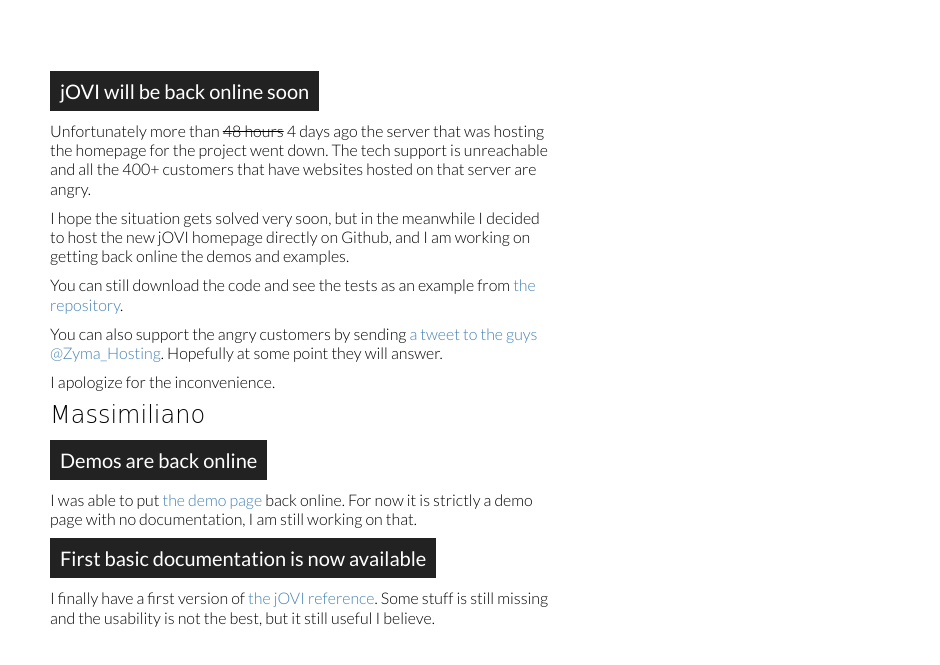
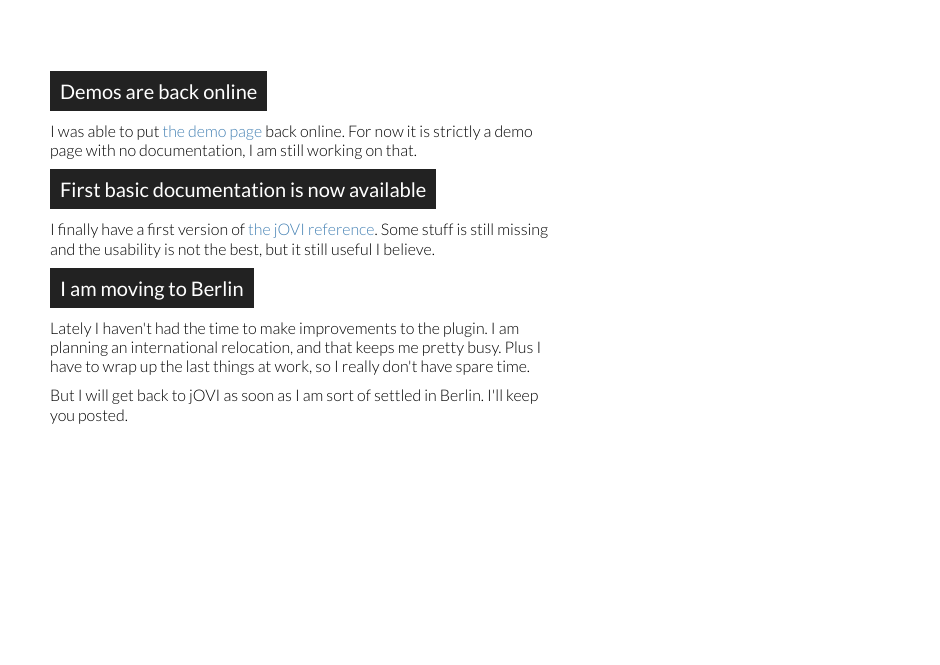
Before and after one commit to mmarcon/jOVI, a plain HTML site: page index.html in a window 1280 px wide. Shown: the part 109-774 px from the top of the page, without its empty margins (340-1280 px from the left). Drawn offline with Linux system fonts and the light colour scheme; a web font is replaced by a local one.

Commit message:
Updated home page.

```diff
--- a/index.html
+++ b/index.html
@@ -18,32 +18,6 @@
 		</hgroup>
 	</header>
 	<section>
-		<h3>jOVI will be back online soon</h3>
-		<p>
-			Unfortunately more than <del>48 hours</del> 4 days ago the server that was hosting
-			the homepage for the project went down. The tech support is unreachable
-			and all the 400+ customers that have websites hosted on that server are
-			angry.
-		</p>
-		<p>
-			I hope the situation gets solved very soon, but in the meanwhile
-			I decided to host the new jOVI homepage directly on Github, and I am
-			working on getting back online the demos and examples.
-		</p>
-		<p>
-			You can still download the code and see the tests as an example
-			from <a href="https://github.com/mmarcon/jOVI" title="jOVI Git Repository">the repository</a>.
-		</p>
-		<p>
-			You can also support the angry customers by sending <a href="http://twitter.com/home?status=@Zyma_Hosting I want marcon.me/jovi back online!" title="Angry tweet">a tweet to the
-			guys @Zyma_Hosting</a>. Hopefully at some point they will answer.
-		</p>
-		<p>
-			I apologize for the inconvenience.
-		</p>
-		<p class="signature">
-			Massimiliano
-		</p>
 		<h3>Demos are back online</h3>
 		<p>
 		        I was able to put <a href="demo.html" title="jOVI Demos">the demo page</a> back online.
@@ -54,6 +28,14 @@
 		        I finally have a first version of <a href="docs.html" title="jOVI Reference">the jOVI reference</a>.
 		        Some stuff is still missing and the usability is not the best, but it still useful I believe.
 		</p>
+		<h3>I am moving to Berlin</h3>
+		<p>
+		        Lately I haven't had the time to make improvements to the plugin. I am planning an international relocation,
+				and that keeps me pretty busy. Plus I have to wrap up the last things at work, so I really don't have spare time.
+		</p>
+		<p>
+		        But I will get back to jOVI as soon as I am sort of settled in Berlin. I'll keep you posted.
+		</p>
 	</section>
 </body>
 </html>
```
